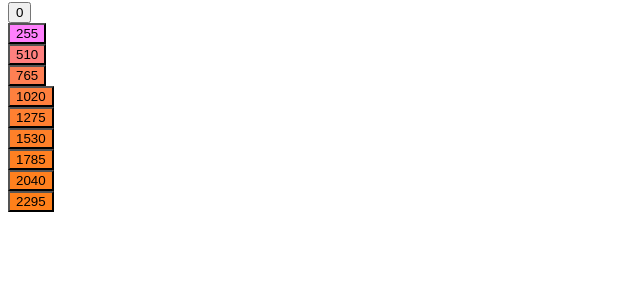
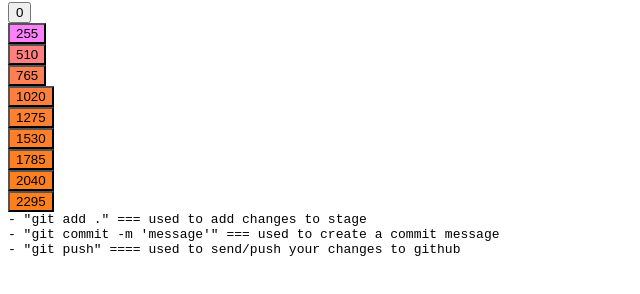
Before and after one commit to emmsdan/wu, a plain HTML site: page index.html in a window 1280 px wide. Shown: the part 64-358 px from the top of the page, without its empty margins (0-640 px from the left). Drawn offline with Linux system fonts and the light colour scheme.

Commit message:
add code block

```diff
--- a/index.html
+++ b/index.html
@@ -1,5 +1,11 @@
 <h1>Hello Wu</h1>
 <div id="iod"></div>
+
+<code>
+    - "git add ."  === used to add changes to stage <br />
+    - "git commit -m 'message'"  === used to create a commit message<br />
+    - "git push"  ==== used to send/push your changes to github<br />
+</code>
 <script>
 
  const iod = document.getElementById('iod')
```
